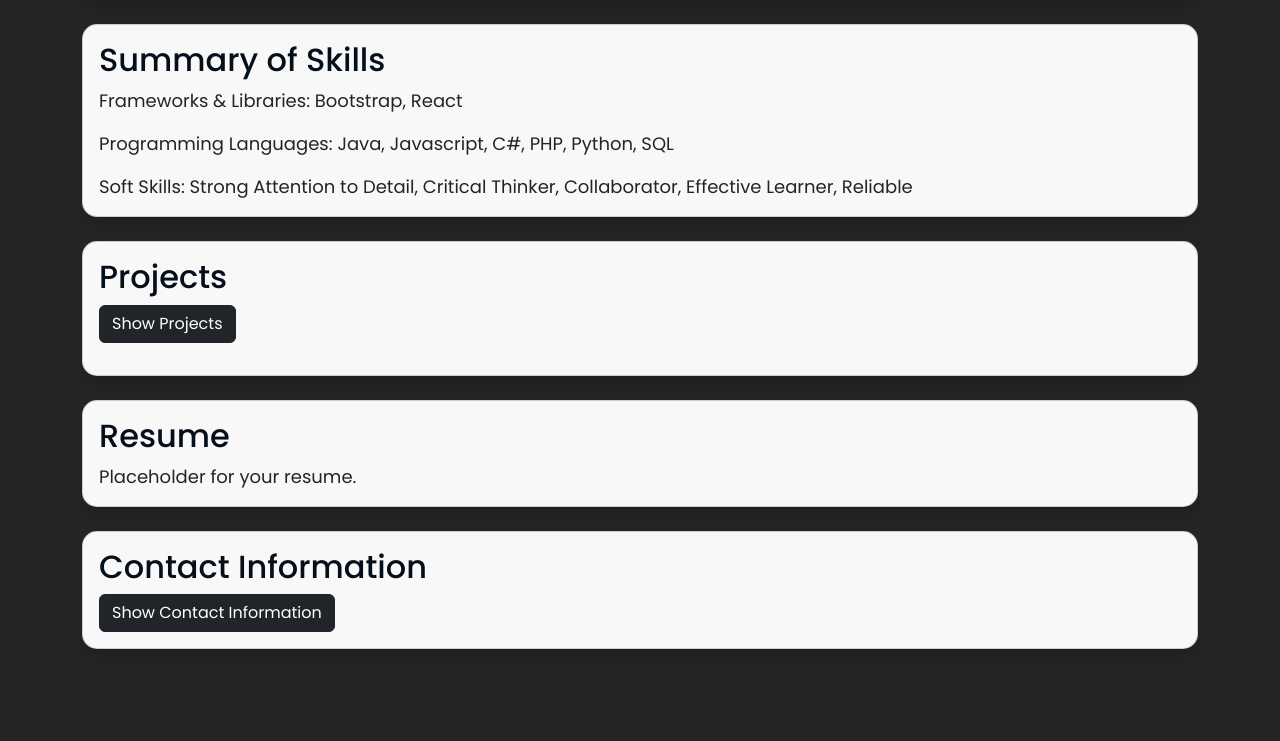
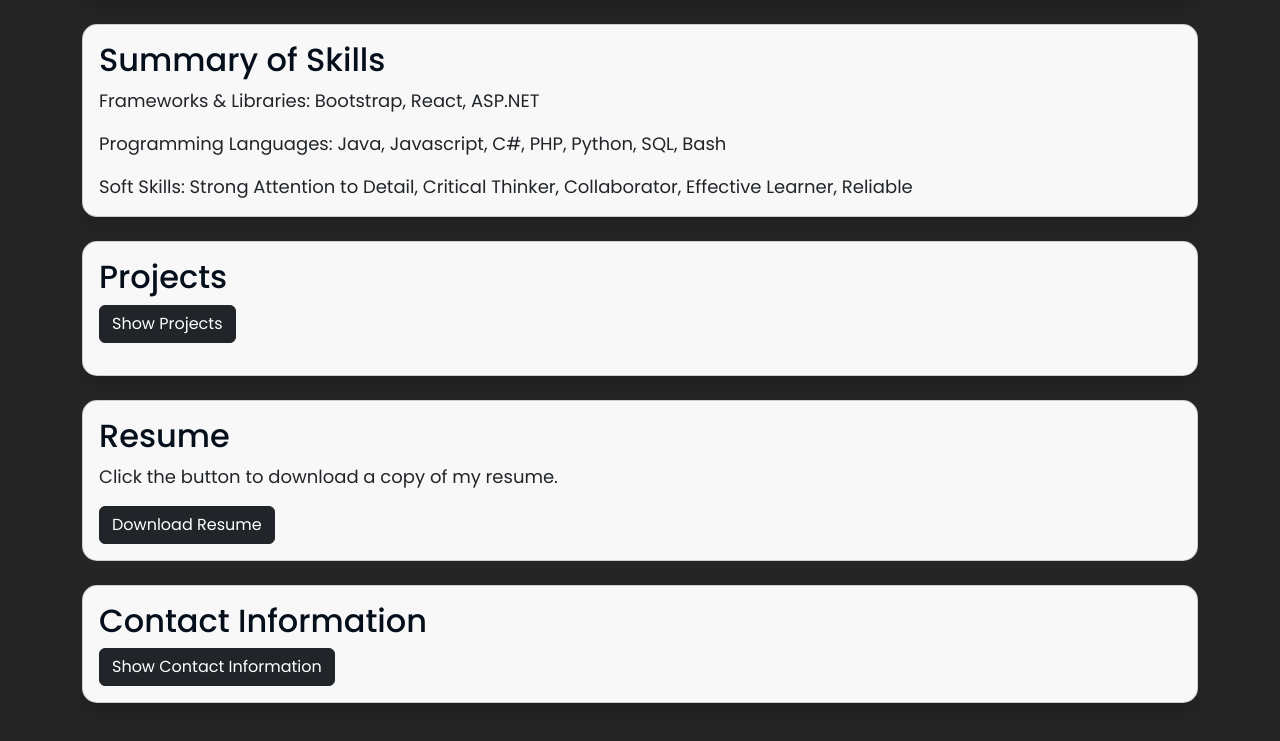
Before and after one commit to tonesmachine/tonesmachine.github.io, a plain HTML site: page index.html in a window 1280 px wide. Shown: the part 803-1544 px from the top of the page. Before the commit the page ends 1500 px from the top, so only its background shows below. Drawn offline with nearby package versions, Linux system fonts and the light colour scheme.

Commit message:
Added Final Content

```diff
--- a/index.html
+++ b/index.html
@@ -10,9 +10,6 @@
     <link rel="preconnect" href="https://fonts.gstatic.com" crossorigin>
     <link href="https://fonts.googleapis.com/css2?family=Poppins:ital,wght@0,100;0,200;0,300;0,400;0,500;0,600;0,700;0,800;0,900;1,100;1,200;1,300;1,400;1,500;1,600;1,700;1,800;1,900&display=swap" rel="stylesheet">
     <style>
-        body {
-          font-family: "Poppins", sans-serif;
-        }
         .card {
             border-radius: 15px;
             background-color: rgba(255, 255, 255, 0.968);
@@ -26,7 +23,6 @@
             66% {background: rgba(0, 0, 0, 0.850);}
             100% {background: rgba(0, 0, 0, 0.950);}
         }
-
         body {
             font-family: "Poppins", sans-serif;
             font-size: large;
@@ -39,7 +35,7 @@
             font-style: bold;
         }
         .bg-light {
-            background-color: #111212c3 !important; /* Replace #yourColor with your desired color */
+            background-color: #111212c3 !important;
             color: white;
         }
         .no-margin {
@@ -49,11 +45,11 @@
             padding: 0 !important;
         }
         .css-image {
-        max-width: 50%; /* Adjust as needed */
+            max-width: 50%;
             height: auto;
         }
         .offcanvas-body a {
-            color: #111212c3 !important; /* Replace #yourColor with your desired color */
+            color: #111212c3 !important;
         }
     </style>
 </head>
@@ -64,6 +60,7 @@
                 <div class="col-lg-8">
                     <h1 class="mb-0"><em>Antonio Mendoza</em></h1>
                     <h2>Developer Portfolio</h2>
+                    <a href="https://github.com/tonesmachine" target="_blank" style="color: white;">Github</a>
                 </div>
                 <div class="col-lg-2">
                     <img src="images/laptop.png" class="img-fluid rounded-circle" alt="laptop">
@@ -122,8 +119,8 @@
         <div class="card shadow mb-4" id="skills">
             <div class="card-body">
                 <h2 class="card-title">Summary of Skills</h2>
-                <p class="card-text">Frameworks & Libraries: Bootstrap, React</p>
-                <p class="card-text">Programming Languages: Java, Javascript, C#, PHP, Python, SQL </p>
+                <p class="card-text">Frameworks & Libraries: Bootstrap, React, ASP.NET</p>
+                <p class="card-text">Programming Languages: Java, Javascript, C#, PHP, Python, SQL, Bash </p>
                 <p class="card-text">Soft Skills: Strong Attention to Detail, Critical Thinker, Collaborator, Effective Learner, Reliable</p>
             </div>
         </div>
@@ -168,10 +165,11 @@
                 </div>
             </div>
         </div>
-        <div class="card shadow mb-4" id="resume">
+        <div class="card mb-4">
           <div class="card-body">
               <h2 class="card-title">Resume</h2>
-                <p class="card-text">Placeholder for your resume.</p>
+              <p class="card-text">Click the button to download a copy of my resume.</p>
+              <a href="files/Resume_AntonioMendoza_pdf.pdf" target="_blank" download class="btn btn-dark">Download Resume</a>
           </div>
       </div>
         <div class="card shadow mb-4" id="contact">
```
Also changed, not shown: 1 other file. Lines whose indentation alone changed are shown as unchanged.
